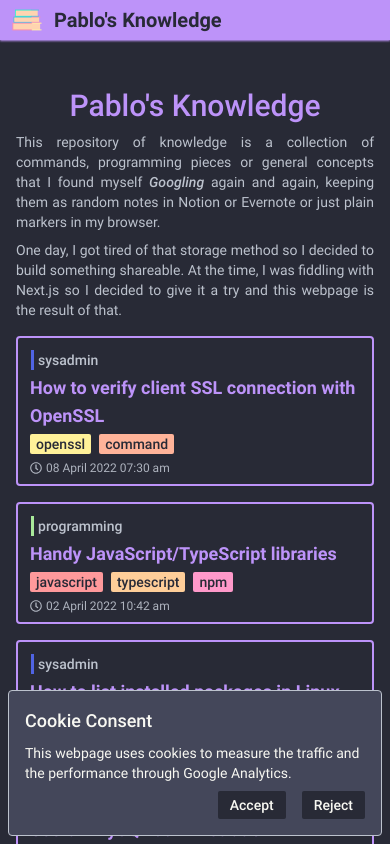
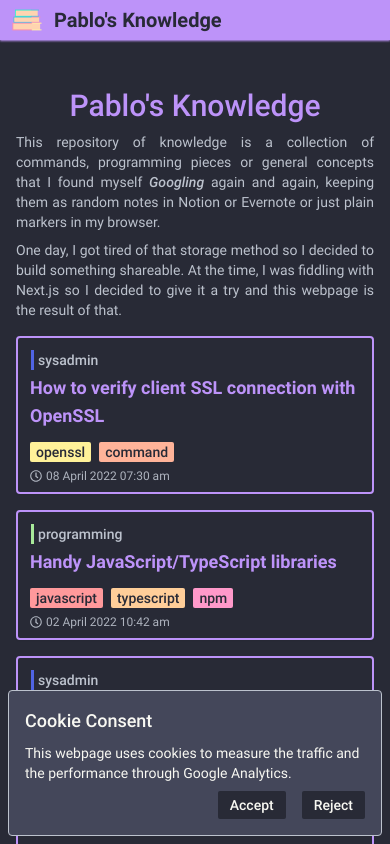
Before and after one commit to pablo-puga/knowledge, a Next.js app: page / in a window 390 px wide. Shown: the top 844 px of the page. Built offline with nearby package versions, Linux system fonts and the light colour scheme; no server answers.

Commit message:
Changed the PostCard title to be a h2

```diff
--- a/src/components/PostCard/PostCard.tsx
+++ b/src/components/PostCard/PostCard.tsx
@@ -24,15 +24,15 @@ const PostCard = ({ title, category, slug, date, tags }: PostCardProps) => {
             style={{ gridTemplateRows: 'auto 1fr' }}
         >
             <Category className="row-span-1">{category}</Category>
-            <h1 className="mt-1 font-semibold text-lg row-span-2">
+            <h2 className="mt-1 font-semibold text-lg row-span-2">
                 <Link href={`/${slug}`}>
                     <a className="text-theme-purple hover:text-theme-green visited:text-theme-indigo visited:hover:text-theme-green transition-colors duration-200">
                         {title}
                     </a>
                 </Link>
-            </h1>
+            </h2>
             {tags && tags.length > 0 && (
-                <ul className="mt-1 flex flex-row gap-2 text-sm font-medium row-span-1">
+                <ul className="mt-3 md:mt-1 flex flex-row gap-2 text-sm font-medium row-span-1">
                     {tags.map((tagName) => (
                         <li key={tagName}>
                             <Tag color={getColorForTag(tagName)}>{tagName}</Tag>
```
